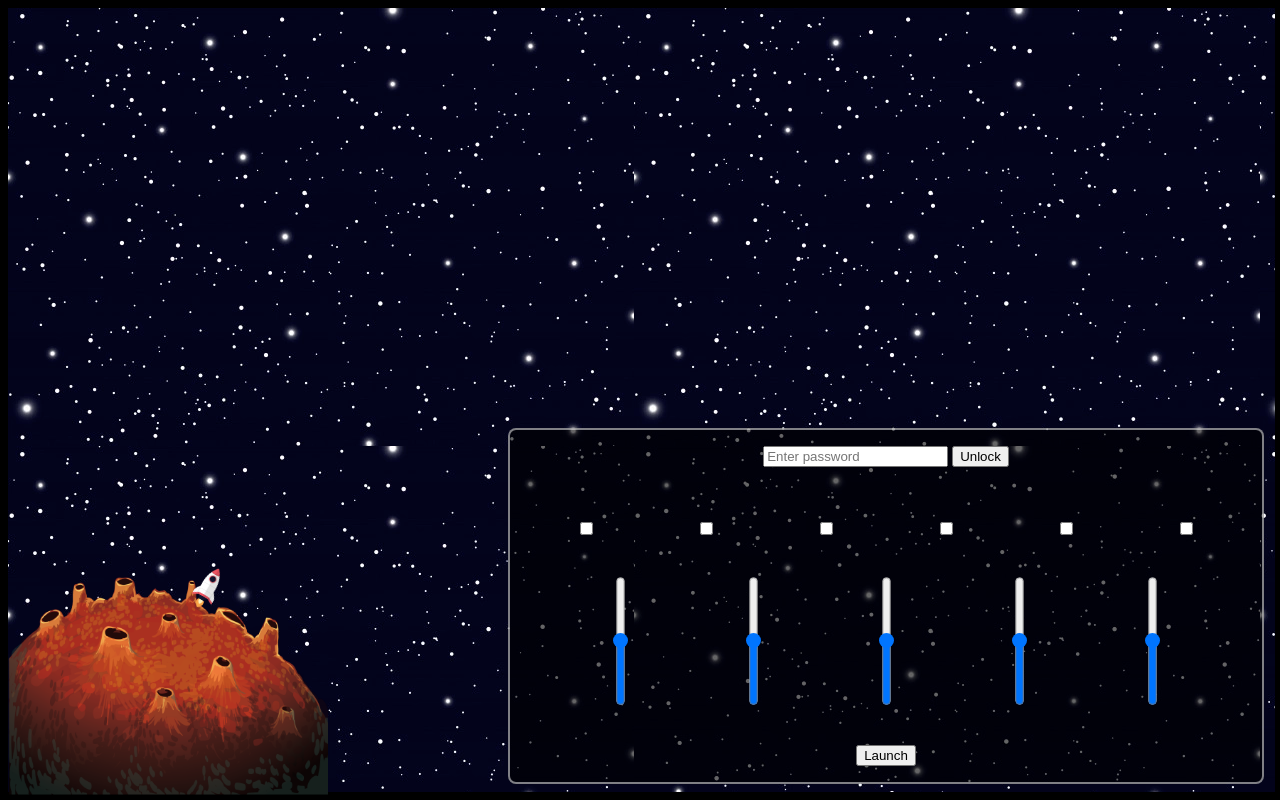
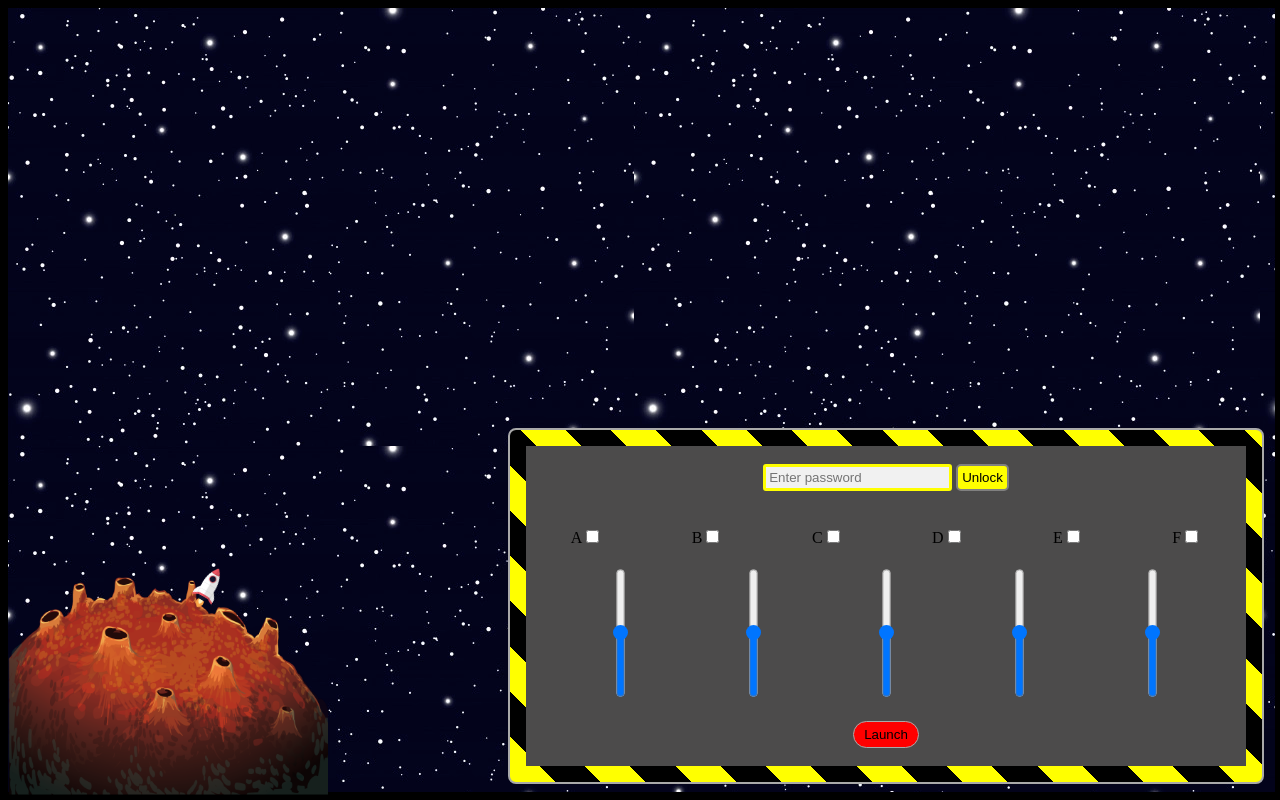
Before and after one commit to Iriday/JBA_Open-Space, a plain HTML site: page src/index.html in a window 1280 px wide. Drawn offline with Linux system fonts and the light colour scheme.

Commit message:
feat: Add more styles (rocket control panel)

```diff
--- a/src/index.html
+++ b/src/index.html
@@ -2,7 +2,7 @@
 <html lang="en">
 <head>
     <meta charset="UTF-8">
-    <title>Space</title>
+    <title>Open Space</title>
     <link rel="stylesheet" href="style.css">
 </head>
 <body>
@@ -12,20 +12,18 @@
         <img src="images/rocket.png" class="rocket" alt="rocket image">
     </div>
     <div class="control-panel">
-        <form id="control-panel-form">
+        <form class="control-panel-inner">
             <div>
-                <label>
-                    <input type="password" placeholder="Enter password">
-                    <button type="submit">Unlock</button>
-                </label>
+                <label><input id="password-field" type="password" placeholder="Enter password"></label>
+                <input id="unlock-btn" type="button" value="Unlock">
             </div>
             <div class="check-buttons">
-                <label><input type="checkbox"></label>
-                <label><input type="checkbox"></label>
-                <label><input type="checkbox"></label>
-                <label><input type="checkbox"></label>
-                <label><input type="checkbox"></label>
-                <label><input type="checkbox"></label>
+                <label>A<input type="checkbox"></label>
+                <label>B<input type="checkbox"></label>
+                <label>C<input type="checkbox"></label>
+                <label>D<input type="checkbox"></label>
+                <label>E<input type="checkbox"></label>
+                <label>F<input type="checkbox"></label>
             </div>
             <div class="levers">
                 <label><input type="range"></label>
@@ -35,7 +33,7 @@
                 <label><input type="range"></label>
             </div>
             <div>
-                <button id="launch-btn" type="submit">Launch</button>
+                <input id="launch-btn" type="button" value="Launch">
             </div>
         </form>
     </div>
--- a/src/style.css
+++ b/src/style.css
@@ -28,8 +28,8 @@ html {
 }
 
 .control-panel {
-    background-color: rgba(0, 0, 0, .6);
-    border: 2px solid rgba(255, 255, 255, .5);
+    background: repeating-linear-gradient(45deg, yellow, yellow 2em, black 2em, black 4em);
+    border: 2px solid darkgray;
     border-radius: .5em;
     position: absolute;
     right: 1em;
@@ -39,11 +39,12 @@ html {
     padding: 1em;
 }
 
-#control-panel-form {
+.control-panel-inner {
+    background-color: #4c4b4b;
     height: 100%;
     display: flex;
     flex-direction: column;
-    justify-content: space-between;
+    justify-content: space-around;
     align-items: center;
     flex: 0 1 1em
 }
@@ -55,7 +56,7 @@ html {
     margin: 0 0 2.5em 0;
 }
 
-.levers{
+.levers {
     display: flex;
 }
 
@@ -63,6 +64,25 @@ html {
     transform: rotate(-90deg);
 }
 
+#password-field {
+    border: 3px solid yellow;
+    border-radius: 3px;
+    padding: 3px;
+    background-color: #f1f1f1;
+}
+
+#unlock-btn {
+    background-color: yellow;
+    border: 2px gray solid;
+    border-radius: 5px;
+    padding: 4px;
+}
+
 #launch-btn {
     margin: 3em 0 0 0;
+    width: 5em;
+    height: 2em;
+    border: darkgray 1px solid;
+    border-radius: 1em;
+    background-color: red;
 }
```
